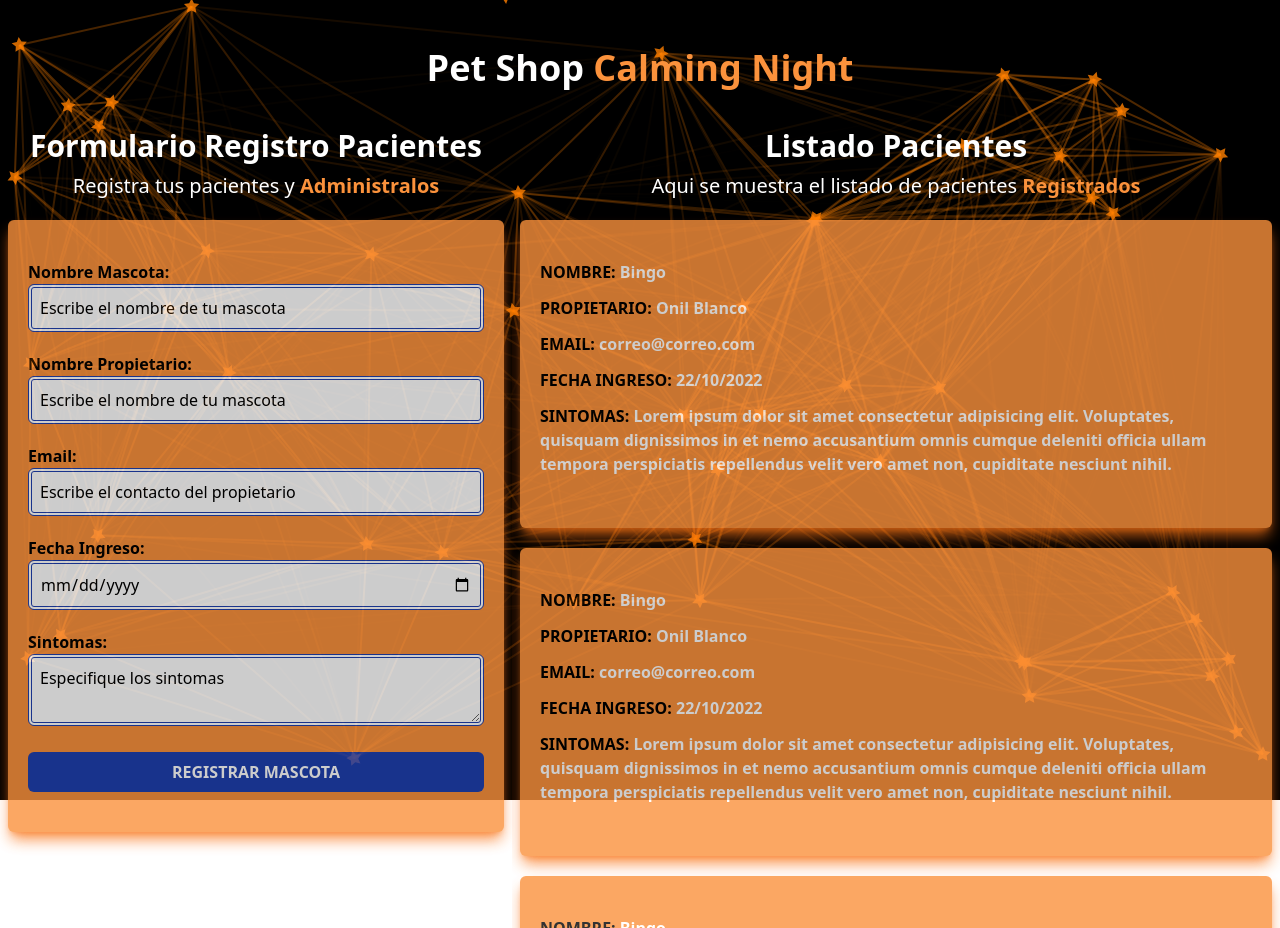
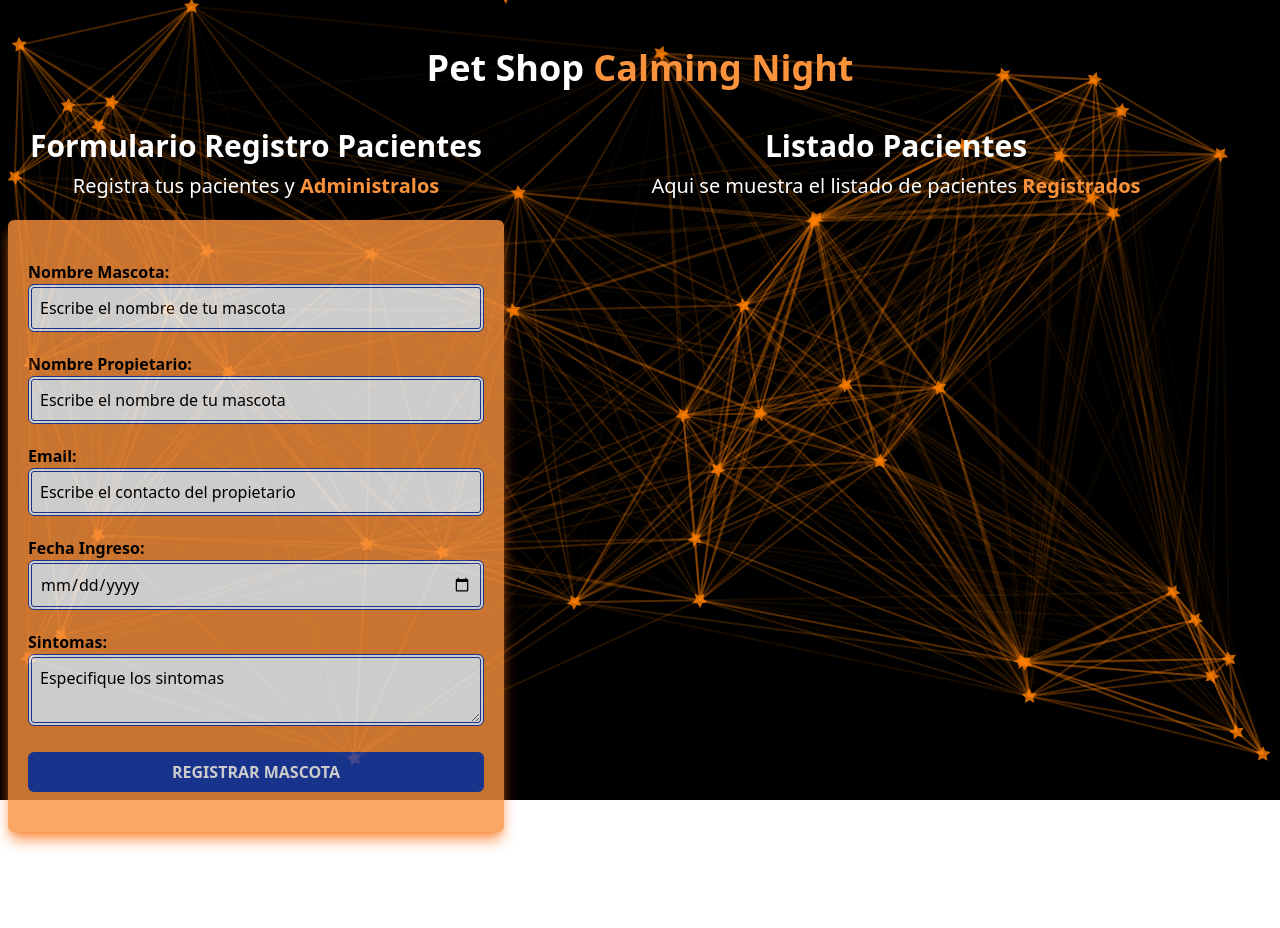
Before and after one commit to OnilBlanco26/CitasParticulas, a React (Vite) app: page / in a window 1280 px wide. Built offline with nearby package versions, Linux system fonts and the light colour scheme.

Commit message:
Recibien el arreglo de pacientes, iterando sobre el con un .map y enviandolo al componente Pacientes

```diff
--- a/src/components/ListadoPacientes.jsx
+++ b/src/components/ListadoPacientes.jsx
@@ -1,6 +1,6 @@
 import Pacientes from './Pacientes'
 
-const ListadoPacientes = () => {
+const ListadoPacientes = ({pacientes}) => {
   return (
     <div className='md:w-1/2 lg:w-3/5 h-screen md:overflow-y-scroll'>
       <h2 className='text-center font-black text-3xl text-white '>
@@ -13,10 +13,15 @@ const ListadoPacientes = () => {
         </span>
       </p>
 
-      <Pacientes />
-      <Pacientes />
-      <Pacientes />
-      <Pacientes />
+      { pacientes.map( paciente => {
+        return (
+          <Pacientes
+          paciente = {paciente}
+          />
+        )
+      })}
+
+
 
     </div>
   )
```
